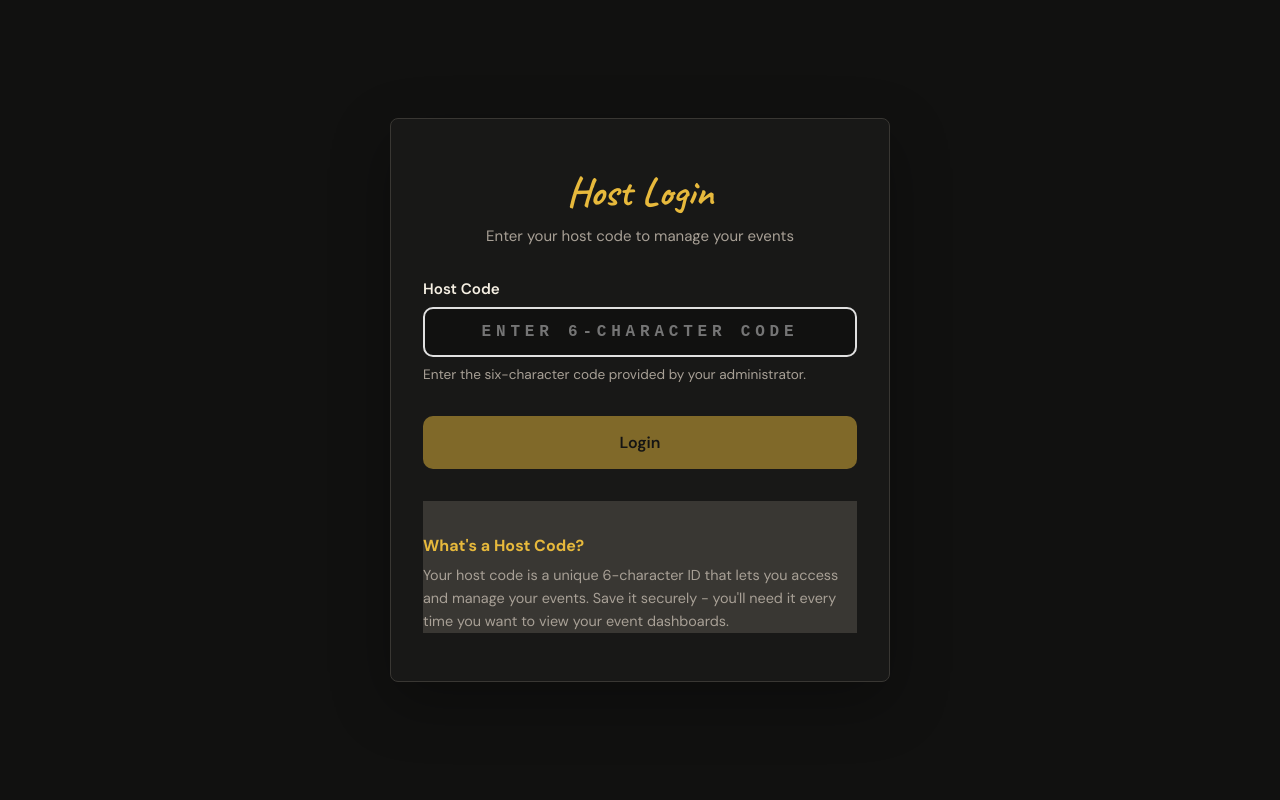
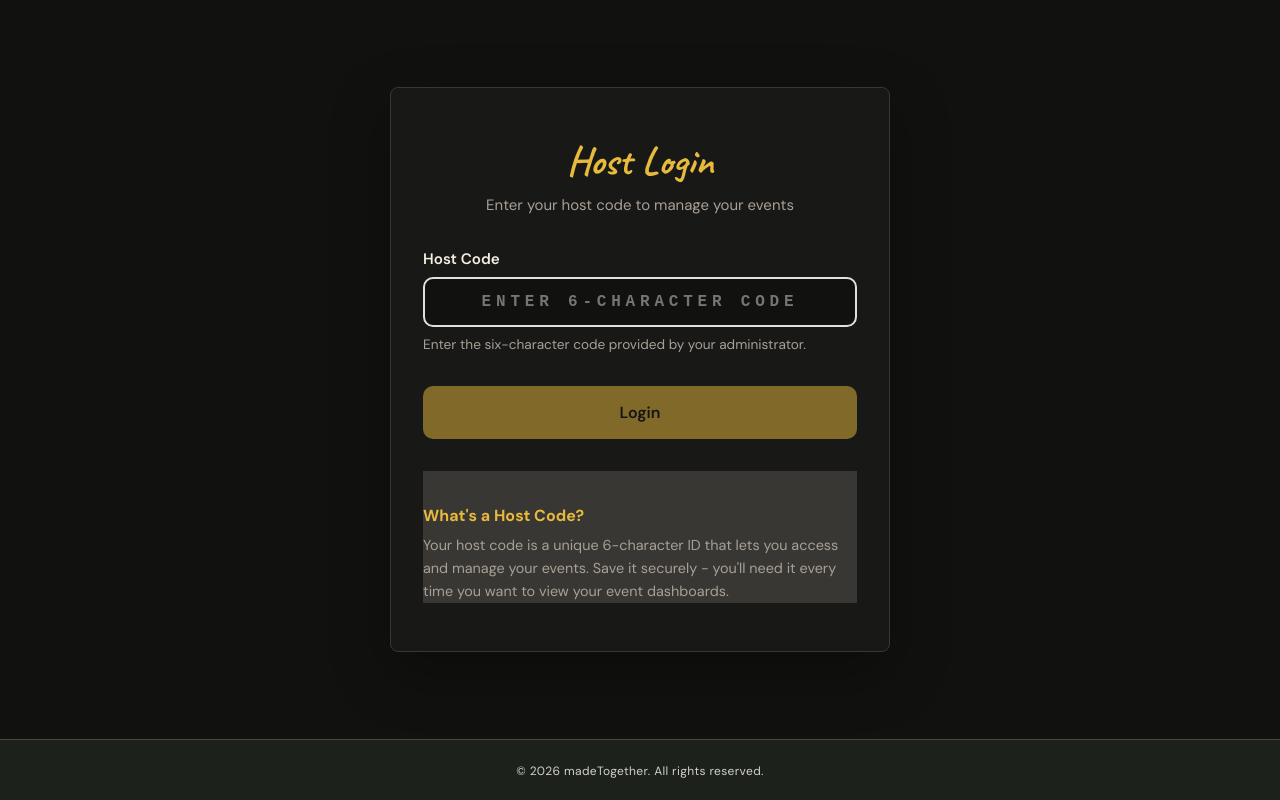
Before and after one commit to denden07/luma, a React (Vite) app: page /host/login in a window 1280 px wide. Built offline with nearby package versions, Linux system fonts and the light colour scheme; no server answers.

Commit message:
add footer branding

```diff
--- a/src/App.css
+++ b/src/App.css
@@ -3,6 +3,24 @@
   position: relative;
   width: 100%;
   min-height: 100vh;
+}
+
+.host-page {
+  display: flex;
+  flex-direction: column;
+  min-height: 100dvh;
+}
+
+.host-page-content {
+  display: flex;
+  flex: 1;
+  flex-direction: column;
+  min-height: 0;
+}
+
+.host-page-content > * {
+  flex: 1;
+  min-height: 0;
 }
 
 .local-mode-indicator {
--- a/src/App.tsx
+++ b/src/App.tsx
@@ -1,5 +1,5 @@
 import { useState, useEffect } from 'react';
-import { createBrowserRouter, RouterProvider, Routes, Route, Navigate, useLocation, useParams } from 'react-router-dom';
+import { createBrowserRouter, RouterProvider, Routes, Route, Navigate, Outlet, useLocation, useParams } from 'react-router-dom';
 import Landing from './screens/Landing';
 import NameEntry from './screens/NameEntry';
 import Camera from './screens/Camera';
@@ -23,6 +23,7 @@ import InvitationWorkspace from './components/InvitationWorkspace';
 import ErrorBoundary from './components/ErrorBoundary';
 import ErrorPopup from './components/ErrorPopup';
 import CopySuccessPopup from './components/CopySuccessPopup';
+import CopyrightFooter from './components/CopyrightFooter';
 import { getParticipant, createParticipant, updatePhotosRemaining, saveParticipant } from './utils/participant';
 import { createParticipant as createParticipantAPI, getEvent, getPhotoUrl } from './services/dataService';
 import type { Event } from './services/dataService';
@@ -230,6 +231,13 @@ function ProtectedAdminRoute({ children }: { children: React.ReactNode }) {
   return isAuthenticated ? <>{children}</> : <Navigate to="/admin/login" replace state={{ from: location }} />;
 }
 
+function HostPage() {
+  return <div className="host-page">
+    <div className="host-page-content"><Outlet /></div>
+    <CopyrightFooter />
+  </div>;
+}
+
 function AppContent() {
   const location = useLocation();
   const isAdminRoute = location.pathname.startsWith('/admin');
@@ -290,9 +298,10 @@ function AppRoutes() {
 
         <Routes>
           <Route path="/e/:eventToken/*" element={<EventRoute />} />
-          <Route path="/host/login" element={<HostLogin />} />
           <Route path="/admin/login" element={<AdminLogin />} />
           <Route path="/admin" element={<ProtectedAdminRoute><AdminDashboard /></ProtectedAdminRoute>} />
+          <Route element={<HostPage />}>
+          <Route path="/host/login" element={<HostLogin />} />
           <Route path="/host" element={
             <ProtectedHostRoute>
               <HostEventsList />
@@ -315,6 +324,7 @@ function AppRoutes() {
             <Route path="guests" element={<GuestManager />} />
             <Route path="seating" element={<SeatingPlan />} />
           </Route>
+          </Route>
           <Route path="/rsvp/:token" element={<PrivateRsvp />} />
           <Route path="/" element={<Navigate to="/host/login" replace />} />
           <Route path="/:slug" element={<PublicInvitation />} />
--- /dev/null
+++ b/src/components/CopyrightFooter.css
@@ -0,0 +1,18 @@
+.copyright-footer {
+  background: #1d211c;
+  border-top: 1px solid rgba(255, 253, 247, .18);
+  color: #fffdf7;
+  padding: 20px 24px max(20px, env(safe-area-inset-bottom) + 12px);
+  text-align: center;
+}
+
+.copyright-footer small {
+  font-size: 12px;
+  letter-spacing: .03em;
+  line-height: 1.5;
+  opacity: .8;
+}
+
+@media print {
+  .host-page > .copyright-footer { display: none; }
+}
--- /dev/null
+++ b/src/components/CopyrightFooter.tsx
@@ -0,0 +1,9 @@
+import './CopyrightFooter.css';
+
+const CopyrightFooter = ({ className = '' }: { className?: string }) => (
+  <footer className={`copyright-footer ${className}`.trim()}>
+    <small>&copy; {new Date().getFullYear()} madeTogether. All rights reserved.</small>
+  </footer>
+);
+
+export default CopyrightFooter;
--- a/src/components/InvitationWorkspace.css
+++ b/src/components/InvitationWorkspace.css
@@ -1,5 +1,5 @@
-.invitation-workspace { display: grid; grid-template-columns: 220px minmax(0, 1fr); min-height: 100vh; }
-.invitation-navigation { background: #263a32; box-sizing: border-box; color: #fffdf7; display: flex; flex-direction: column; gap: 28px; height: 100dvh; overflow-y: auto; padding: 30px 14px 20px; position: sticky; top: 0; z-index: 30; }
+.invitation-workspace { display: grid; grid-template-columns: 220px minmax(0, 1fr); }
+.invitation-navigation { background: #263a32; box-sizing: border-box; color: #fffdf7; display: flex; flex-direction: column; gap: 28px; height: min(100%, 100dvh); overflow-y: auto; padding: 30px 14px 20px; position: sticky; top: 0; z-index: 30; }
 .invitation-navigation-heading { color: #d9bf72; font-family: var(--font-editorial); font-size: 22px; line-height: 1.15; padding: 0 8px; }
 .invitation-navigation-heading button { display: none; }
 .invitation-navigation nav { display: grid; gap: 5px; }
@@ -7,7 +7,8 @@
 .invitation-navigation a:hover, .invitation-navigation a:focus-visible { background: rgba(255, 253, 247, .15); }
 .invitation-navigation nav a.active { background: #d9bf72; color: #263a32; font-weight: 700; }
 .invitation-navigation .invitation-dashboard-link { border-top: 1px solid rgba(255, 253, 247, .28); margin-top: auto; padding-top: 17px; }
-.invitation-workspace-content { min-width: 0; }
+.invitation-workspace-content { display: flex; flex-direction: column; min-width: 0; }
+.invitation-workspace-content > * { flex: 1; min-height: 0; }
 .invitation-mobile-bar, .invitation-drawer-backdrop { display: none; }
 @media (max-width: 760px) {
   .invitation-workspace { display: block; }
--- a/src/screens/websiteBuilder/InvitationDocument.tsx
+++ b/src/screens/websiteBuilder/InvitationDocument.tsx
@@ -5,6 +5,7 @@ import type { WebsiteDocument } from '../../services/websiteService';
 import { invitationSectionId } from '../../utils/invitationSections';
 import { submitPublicGuestRsvp, submitPublicRsvpLookup } from '../../services/rsvpService';
 import type { PublicGuestMatch, RsvpStatus } from '../../services/rsvpService';
+import CopyrightFooter from '../../components/CopyrightFooter';
 import './PublicInvitation.css';
 
 type EntourageGroup = { id: string; title: string; members: string[] };
@@ -156,6 +157,7 @@ const InvitationDocument = ({ document, eventName, eventId, rsvpPlusLimit = 0, p
         if (section.type === 'closing') return <section className="public-invitation-section public-invitation-closing" id={invitationSectionId(section)} tabIndex={-1} key={section.id}><p>{contentText(section.content, 'message')}</p></section>;
         return null;
       })}
+      <CopyrightFooter className="public-invitation-footer" />
     </div>
   );
 };
--- a/src/screens/websiteBuilder/PublicInvitation.css
+++ b/src/screens/websiteBuilder/PublicInvitation.css
@@ -82,6 +82,7 @@
 .public-invitation .public-invitation-details,
 .public-invitation .public-invitation-entourage { background: var(--invitation-muted-surface); color: var(--invitation-ink); }
 .public-invitation .public-invitation-closing { background: var(--invitation-strong); color: #fffdf7; }
+.public-invitation-footer { background: var(--invitation-strong); }
 .public-invitation .public-invitation-rsvp { background: var(--invitation-accent); color: #fffdf7; }
 .public-invitation.palette-modern .public-invitation-rsvp { color: #1d211c; }
 
--- a/src/screens/websiteBuilder/WebsiteBuilder.css
+++ b/src/screens/websiteBuilder/WebsiteBuilder.css
@@ -216,7 +216,7 @@
   .template-option:hover .template-copy-action svg, .template-option:focus-visible .template-copy-action svg { transform: none; }
 }
 
-.website-editor-workspace { align-items: start; display: grid; gap: 32px; grid-template-columns: minmax(400px, 460px) minmax(0, 1fr); margin: 0 auto; max-width: 1440px; padding: 16px 32px 64px; }
+.website-editor-workspace { align-items: start; display: grid; gap: 32px; grid-template-columns: minmax(400px, 460px) minmax(0, 1fr); margin: 0 auto; max-width: 1440px; overflow-x: visible; overflow-y: clip; padding: 16px 32px 24px; }
 .website-editor-panel { background: #fffdf7; border: 1px solid #d8d1c2; border-radius: 6px; display: flex; flex-direction: column; max-height: calc(100dvh - 32px); position: sticky; top: 16px; }
 .website-editor-panel-heading { align-items: start; display: flex; justify-content: space-between; }
 .website-editor-panel-heading { padding: 24px 24px 18px; }.website-editor-scroll { display: grid; gap: 18px; overflow-y: auto; overscroll-behavior: contain; padding: 0 24px 24px; scrollbar-gutter: stable; }.editor-collapse-button { display: none; }
@@ -265,7 +265,7 @@
   .template-option { display: grid; grid-template-columns: 42% 1fr; }
   .template-art { aspect-ratio: auto; min-height: 178px; }
   .template-copy { align-content: center; }
-  .website-editor-workspace { gap: 16px; grid-template-columns: 1fr; max-width: 560px; padding: 16px 16px 48px; }
+  .website-editor-workspace { gap: 16px; grid-template-columns: 1fr; max-width: 560px; padding: 16px 16px 24px; }
   .website-editor-panel { max-height: none; position: static; }.website-editor-panel-heading { align-items: center; padding: 18px; }.website-editor-scroll { padding: 0 18px 18px; }.website-editor-panel.collapsed .website-editor-scroll { display: none; }.editor-collapse-button { align-items: center; background: transparent; border: 1px solid #bcb5a8; color: #41463e; display: inline-flex; height: 36px; justify-content: center; width: 36px; }
   .website-live-preview { min-height: 420px; }
   .invitation-preview { min-height: 360px; }
@@ -362,7 +362,7 @@
   .template-gallery { grid-template-columns: minmax(0, 1fr); max-width: 440px; padding: 0 16px 24px; }
   .template-option { display: grid; grid-template-columns: 42% minmax(0, 1fr); }
   .template-art { aspect-ratio: auto; min-height: 178px; }
-  .website-editor-workspace { grid-template-columns: minmax(0, 1fr); padding: 12px 16px 48px; }
+  .website-editor-workspace { grid-template-columns: minmax(0, 1fr); padding: 12px 16px 24px; }
   .website-editor-panel { max-height: none; position: static; }
   .website-editor-scroll { overflow: visible; }
   .website-live-preview { min-height: 0; padding: 12px; }
```
Also changed, not shown: 1 other file (tests, documents, lock files or other folders).
